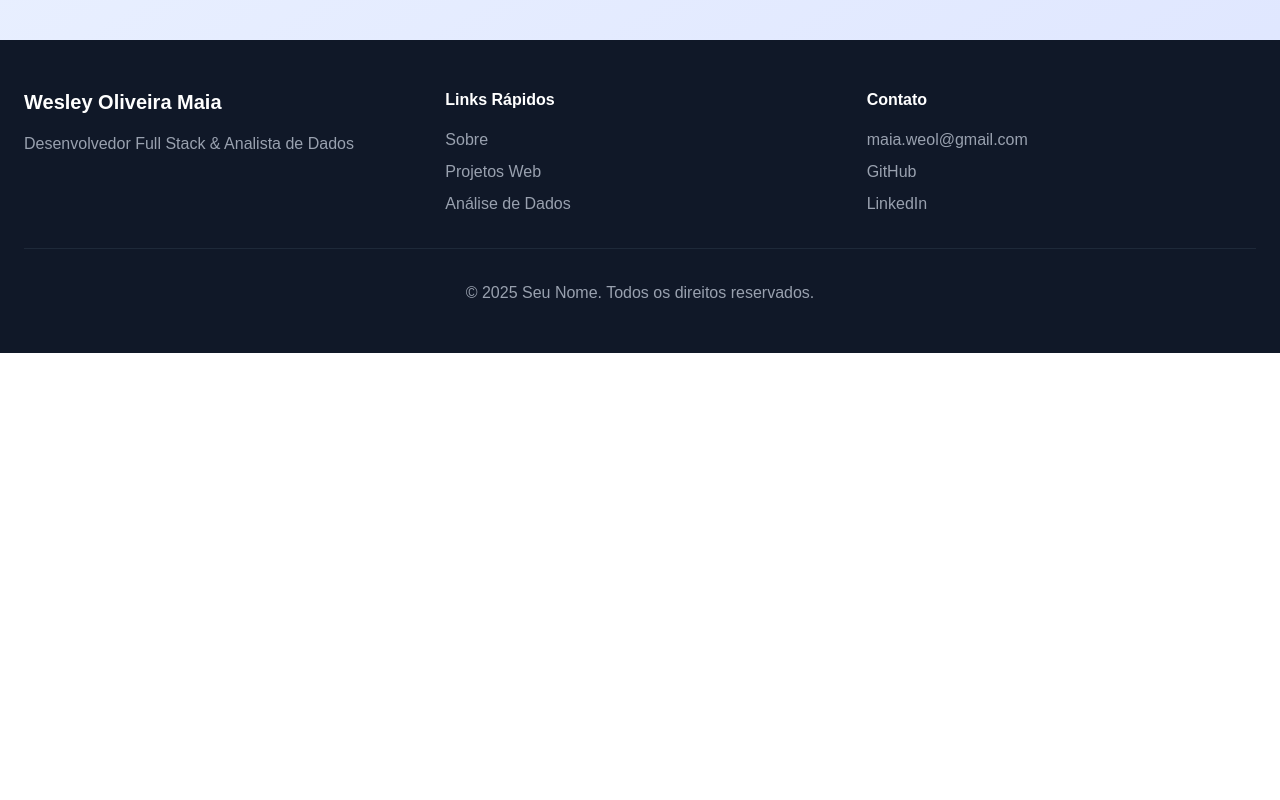
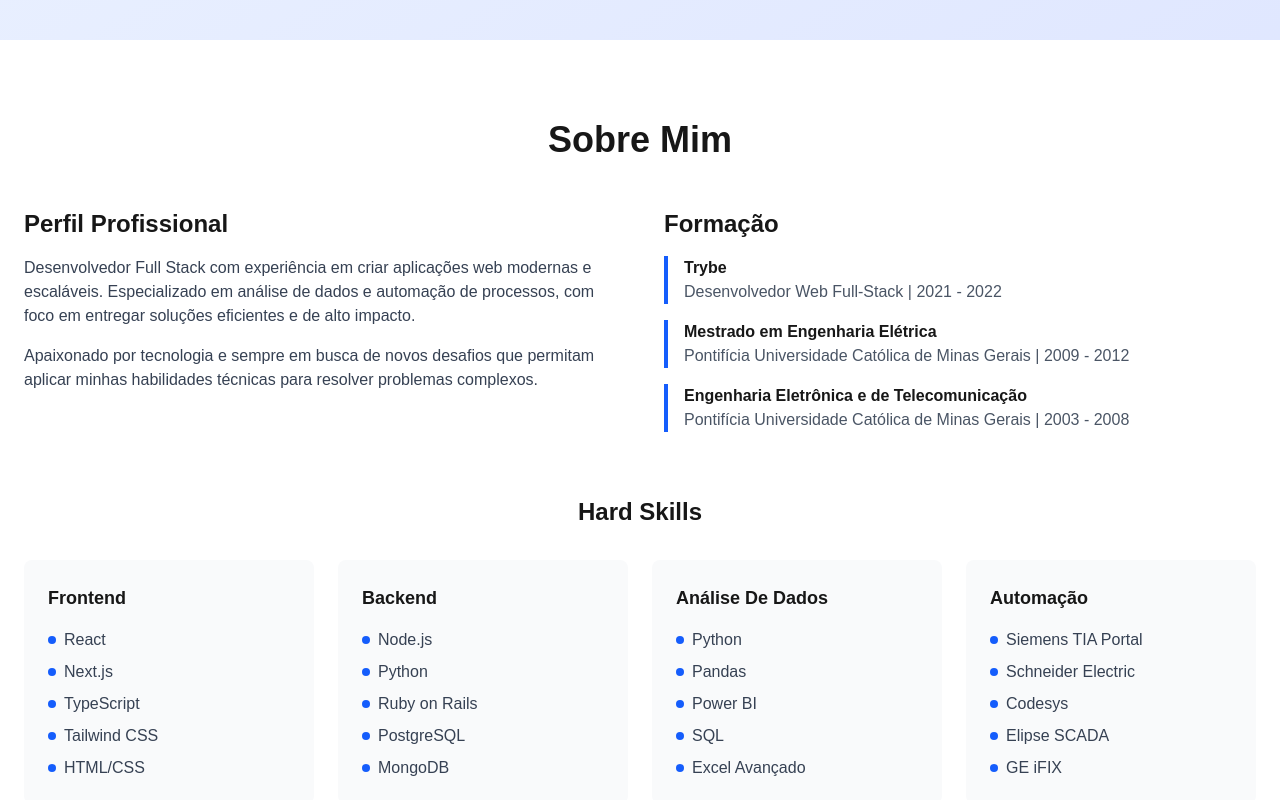
Before and after one commit to Wesley-Maia/portfolio-web-wom, a Next.js app: page / in a window 1280 px wide. Shown: the part 760-1560 px from the top of the page. Before the commit the page ends 1113 px from the top, so only its background shows below. Built offline with nearby package versions, Linux system fonts and the light colour scheme.

Commit message:
Feature: create about component

```diff
--- a/app/page.tsx
+++ b/app/page.tsx
@@ -1,5 +1,6 @@
 import Footer from '@/src/components/layout/Footer';
 import Header from '@/src/components/layout/Header';
+import About from '@/src/components/sections/About';
 import Hero from '@/src/components/sections/Hero';
 
 export default function Home() {
@@ -7,6 +8,7 @@ export default function Home() {
     <main className="min-h-screen">
       <Header />
       <Hero />
+      <About />
       <Footer />
     </main>
   );
--- /dev/null
+++ b/src/components/sections/About.tsx
@@ -0,0 +1,95 @@
+const skills = {
+  frontend: ["React", "Next.js", "TypeScript", "Tailwind CSS", "HTML/CSS"],
+  backend: ["Node.js", "Python", "Ruby on Rails", "PostgreSQL", "MongoDB"],
+  data: ["Python", "Pandas", "Power BI", "SQL", "Excel Avançado"],
+  automation: [
+    "Siemens TIA Portal",
+    "Schneider Electric",
+    "Codesys",
+    "Elipse SCADA",
+    "GE iFIX",
+  ],
+};
+
+export default function About() {
+  return (
+    <section id="sobre" className="py-20 bg-white">
+      <div className="container mx-auto px-6">
+        <h2 className="text-4xl font-bold text-center mb-12">Sobre Mim</h2>
+
+        <div className="grid md:grid-cols-2 gap-12 mb-16">
+          <div>
+            <h3 className="text-2xl font-semibold mb-4">Perfil Profissional</h3>
+            <p className="text-gray-700 mb-4">
+              Desenvolvedor Full Stack com experiência em criar aplicações web
+              modernas e escaláveis. Especializado em análise de dados e
+              automação de processos, com foco em entregar soluções eficientes e
+              de alto impacto.
+            </p>
+            <p className="text-gray-700">
+              Apaixonado por tecnologia e sempre em busca de novos desafios que
+              permitam aplicar minhas habilidades técnicas para resolver
+              problemas complexos.
+            </p>
+          </div>
+
+          <div>
+            <h3 className="text-2xl font-semibold mb-4">Formação</h3>
+            <div className="space-y-4">
+              <div className="border-l-4 border-blue-600 pl-4">
+                <h4 className="font-semibold">
+                    Trybe
+                </h4>
+                <p className="text-gray-600">
+                    Desenvolvedor Web Full-Stack | 2021 - 2022
+                </p>
+              </div>
+              <div className="border-l-4 border-blue-600 pl-4">
+                <h4 className="font-semibold">
+                    Mestrado em Engenharia Elétrica
+                </h4>
+                <p className="text-gray-600">
+                    Pontifícia Universidade Católica de Minas Gerais | 2009 - 2012
+                </p>
+              </div>
+              <div className="border-l-4 border-blue-600 pl-4">
+                <h4 className="font-semibold">
+                    Engenharia Eletrônica e de Telecomunicação
+                </h4>
+                <p className="text-gray-600">
+                    Pontifícia Universidade Católica de Minas Gerais | 2003 - 2008
+                </p>
+              </div>
+            </div>
+          </div>
+        </div>
+
+        <div>
+          <h3 className="text-2xl font-semibold mb-8 text-center">
+            Hard Skills
+          </h3>
+          <div className="grid md:grid-cols-2 lg:grid-cols-4 gap-6">
+            {Object.entries(skills).map(([category, items]) => (
+              <div key={category} className="bg-gray-50 p-6 rounded-lg">
+                <h4 className="font-semibold text-lg mb-4 capitalize">
+                  {category === "frontend" && "Frontend"}
+                  {category === "backend" && "Backend"}
+                  {category === "data" && "Análise de Dados"}
+                  {category === "automation" && "Automação"}
+                </h4>
+                <ul className="space-y-2">
+                  {items.map((skill) => (
+                    <li key={skill} className="text-gray-700 flex items-center">
+                      <span className="w-2 h-2 bg-blue-600 rounded-full mr-2"></span>
+                      {skill}
+                    </li>
+                  ))}
+                </ul>
+              </div>
+            ))}
+          </div>
+        </div>
+      </div>
+    </section>
+  );
+}
```
